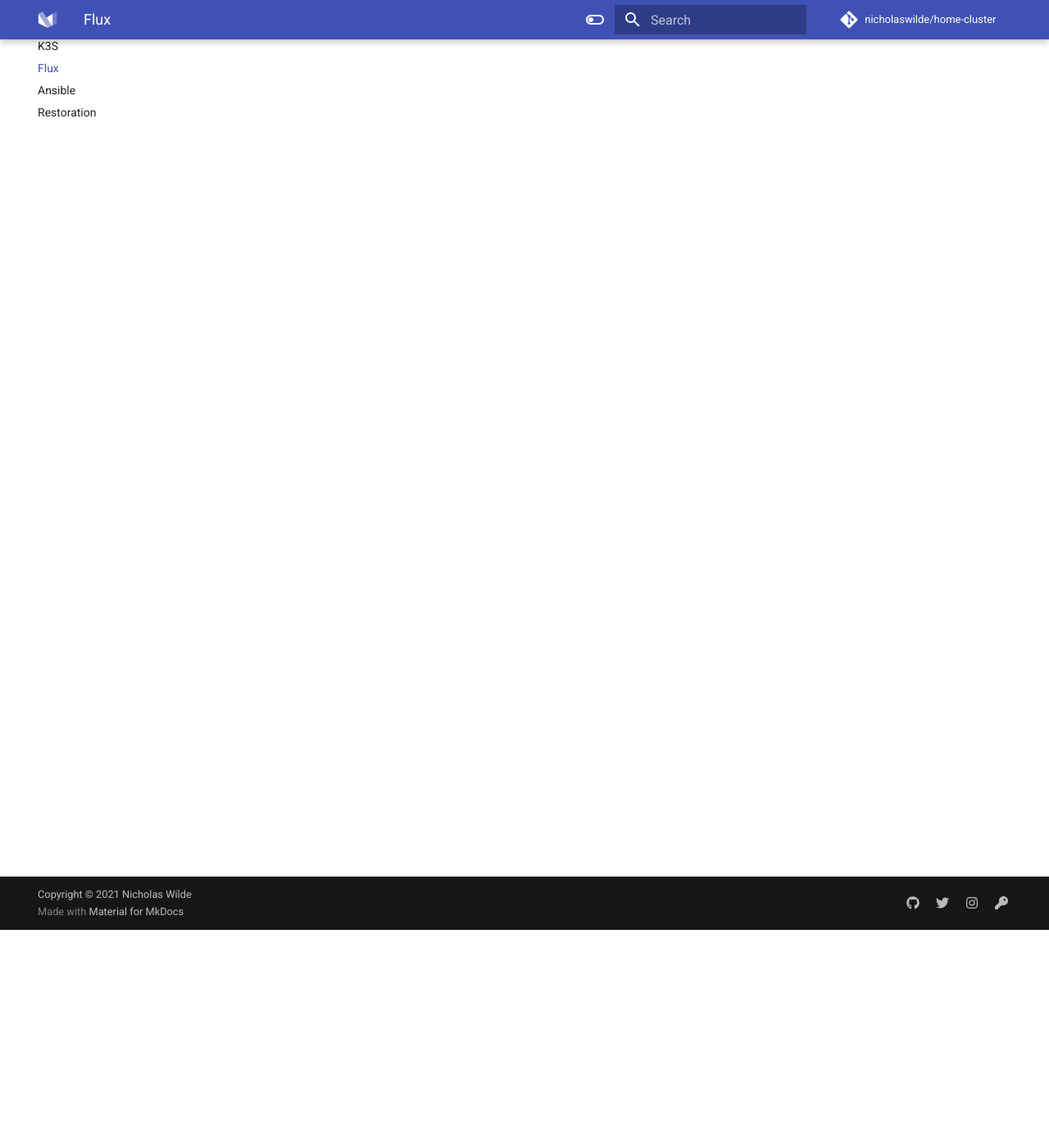
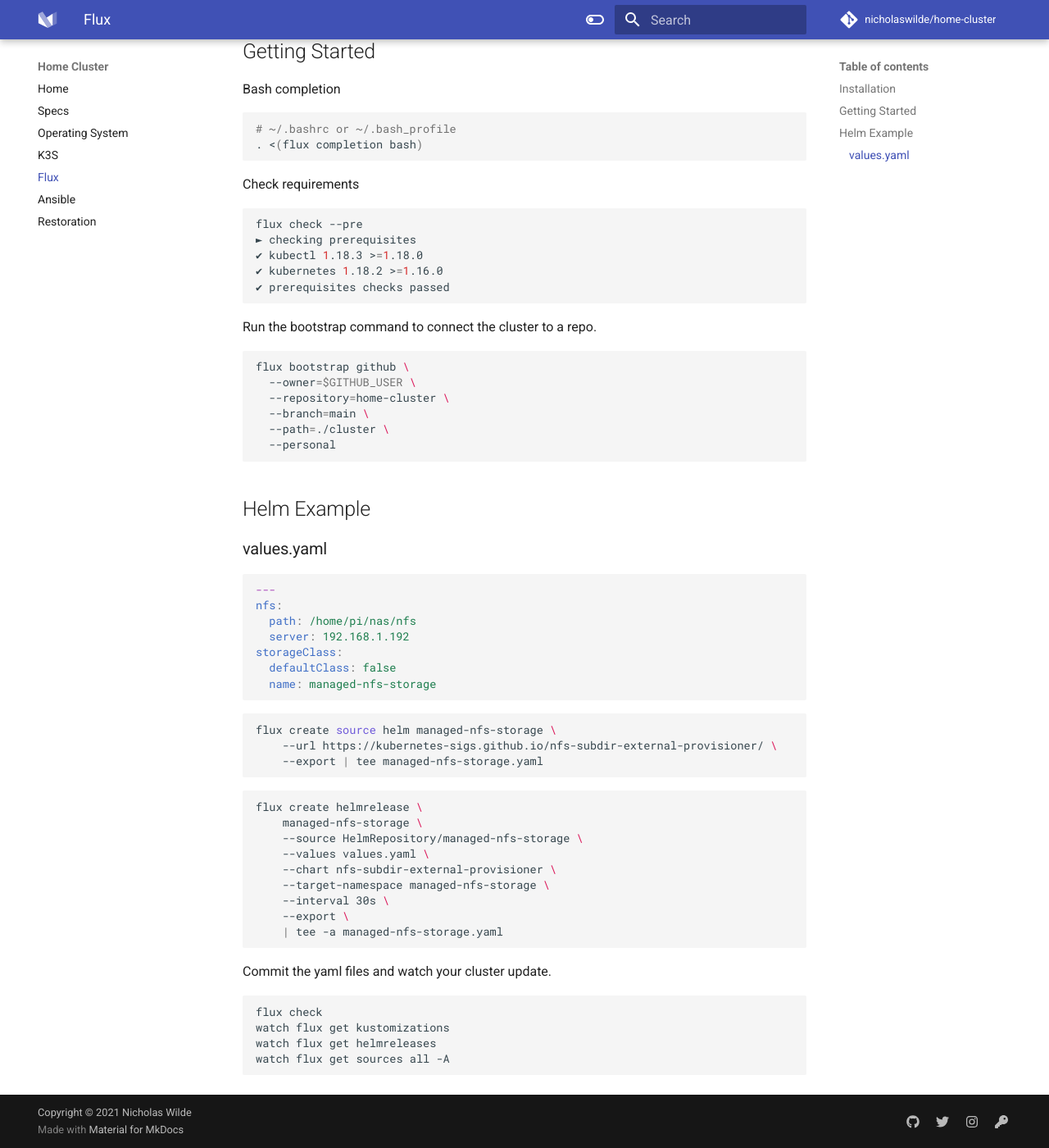
Before and after one commit to nicholaswilde/home-cluster, an MkDocs documentation site: the page built from docs/flux.md, in a window 1280 px wide and 1400 px high, scrolled down 266 px. Shown: the whole window at 82% size. Built offline with MkDocs 1.6.1 and Material for MkDocs 9.7.7, drawn with Linux system fonts in a browser that asks for light colours; comment, search, counter and statistics services are not loaded; some of the changed text lies outside the part shown.

Commit message:
Updated flux
Signed-off-by: Nicholas Wilde <ncwilde43@gmail.com>

````diff
--- a/docs/flux.md
+++ b/docs/flux.md
@@ -1,3 +1,78 @@
 # Flux
 
-WIP
+## Installation
+
+```shell
+brew install fluxcd/tap/flux
+```
+
+## Getting Started
+
+Bash completion
+
+```shell
+# ~/.bashrc or ~/.bash_profile
+. <(flux completion bash)
+```
+
+Check requirements
+
+```shell
+flux check --pre
+► checking prerequisites
+✔ kubectl 1.18.3 >=1.18.0
+✔ kubernetes 1.18.2 >=1.16.0
+✔ prerequisites checks passed
+```
+
+Run the bootstrap command to connect the cluster to a repo.
+
+```shell
+flux bootstrap github \
+  --owner=$GITHUB_USER \
+  --repository=home-cluster \
+  --branch=main \
+  --path=./cluster \
+  --personal
+```
+
+## Helm Example
+
+### values.yaml
+
+```yaml
+---
+nfs:
+  path: /home/pi/nas/nfs
+  server: 192.168.1.192
+storageClass:
+  defaultClass: false
+  name: managed-nfs-storage
+```
+
+```shell
+flux create source helm managed-nfs-storage \
+    --url https://kubernetes-sigs.github.io/nfs-subdir-external-provisioner/ \
+    --export | tee managed-nfs-storage.yaml
+```
+
+```shell
+flux create helmrelease \
+    managed-nfs-storage \
+    --source HelmRepository/managed-nfs-storage \
+    --values values.yaml \
+    --chart nfs-subdir-external-provisioner \
+    --target-namespace managed-nfs-storage \
+    --interval 30s \
+    --export \
+    | tee -a managed-nfs-storage.yaml
+```
+
+Commit the yaml files and watch your cluster update.
+
+```shell
+flux check
+watch flux get kustomizations
+watch flux get helmreleases
+watch flux get sources all -A
+```
````
Also changed, not shown: docs/restoration.md (+5 -0 lines).
